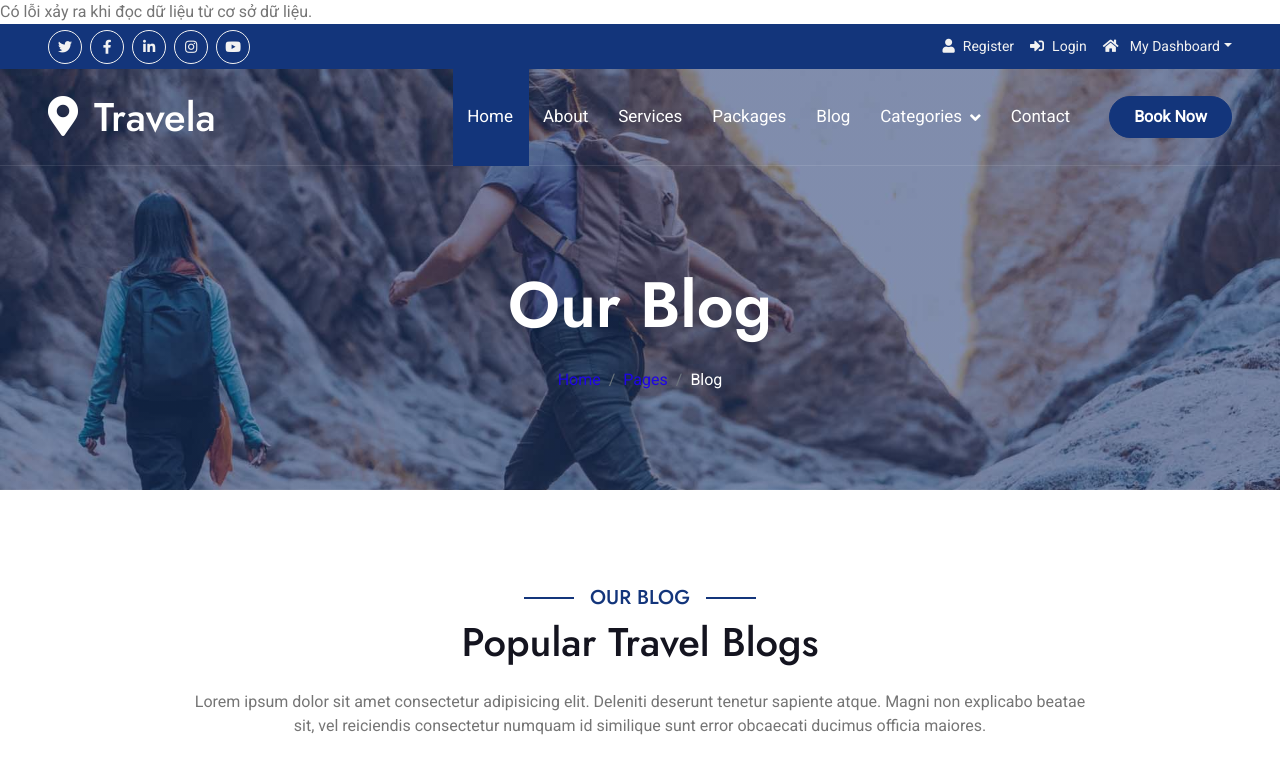
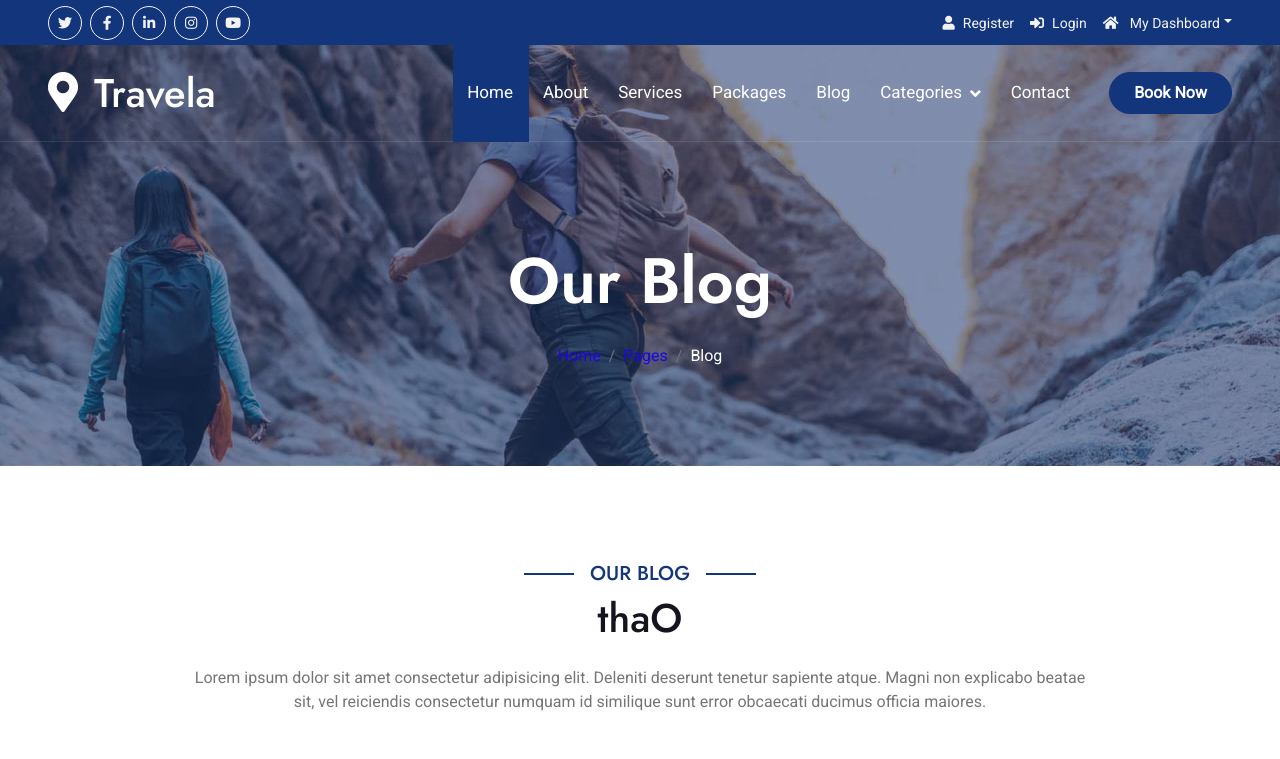
Before and after one commit to HcThanh-IT/DOAN, a PHP site: page /blogs.php?id_category=1 in a window 1280 px wide. Shown: the top 759 px of the page. Run offline with PHP 8.4, Linux system fonts and the light colour scheme; data comes from the database, SQL or seed files in the repository; data that the repository does not hold is empty; some libraries are stand-ins or nearby versions.

Commit message:
Update 23:41 19/06/2024

```diff
--- a/admin/database/blogs.php
+++ b/admin/database/blogs.php
@@ -47,14 +47,11 @@
 		$stmt = $this->conn->prepare($sql);
 		$stmt->bindParam(":category_id", $id_category);
 		$stmt->execute();
-		$row = $stmt->fetch();
-		$this->title = $row['title'];
-		$this->content = $row['content'];
-		$this->image = $row['image'];
-		$this->id_category = $row['id_category'];
-		$this->id_user = $row['id_user'];
-		$this->created_at = $row['created_at'];
-		$this->updated_at = $row['updated_at'];
+		$result = array();
+        while ($row = $stmt->fetch(PDO::FETCH_ASSOC)) {
+            $result[] = $row;
+        }
+        return $result;
 	}
 
 
--- a/blogs.php
+++ b/blogs.php
@@ -9,32 +9,8 @@
     $stmt_categories = $blogcategories->readAll();
 
     $blogs= new blogs($db);
-    if(isset($_GET['id_category'])){
-        $id_category = $_GET['id_category'];
-        $stmt_blogs = $blogs->read_category($id_category);
-
-        if ($stmt_blogs !== null && $stmt_blogs !== false) {
-            if ($stmt_blogs->rowCount() > 0) {
-                while ($blog = $stmt_blogs->fetch(PDO::FETCH_ASSOC)) {
-                    echo "Title: " . $blog['title'] . "<br>";
-                    echo "Content: " . $blog['content'] . "<br>";
-                    echo "<hr>";
-                }
-            } else {
-                echo "Không có bài đăng nào trong danh mục này.";
-            }
-        } else {
-            echo "Có lỗi xảy ra khi đọc dữ liệu từ cơ sở dữ liệu.";
-        }
-    }
-    else{
-        $stmt_blogs_all = $blogs->readAll();
-    }
-
-
-
-
-
+    $id_category=$_GET['id_category'];
+    $stmt_blogs=$blogs->read_category($id_category);
 
 ?>
 <!DOCTYPE html>
@@ -106,14 +82,19 @@
             <div class="container py-5">
                 <div class="mx-auto text-center mb-5" style="max-width: 900px;">
                     <h5 class="section-title px-3">Our Blog</h5>
-                    <h1 class="mb-4">Popular Travel Blogs</h1>
+                    <?php
+                    $stmt_categories = $blogcategories->readAll();
+                        while ($row_categories = $stmt_categories->fetch()) {
+                    ?>
+                        <h1 class="mb-4">
+                            <?php if($_GET['id_category']==$row_categories['id'])echo $row_categories['title']?>
+                        </h1>
+                    <?php } ?>
                     <p class="mb-0">Lorem ipsum dolor sit amet consectetur adipisicing elit. Deleniti deserunt tenetur sapiente atque. Magni non explicabo beatae sit, vel reiciendis consectetur numquam id similique sunt error obcaecati ducimus officia maiores.
                     </p>
                 </div>
                 <div class="row g-4 justify-content-center">
-                    <?php if(isset($_GET['id_category'])){
-                    // while ($row_blogs = $stmt_blogs->fetch()) {
-?>
+                    <?php foreach ($stmt_blogs as $row_blogs) {?>
                     <div class="col-lg-4 col-md-6">
                         <div class="blog-item">
                             <div class="blog-img">
@@ -131,40 +112,13 @@
                             </div>
                             <div class="blog-content border border-top-0 rounded-bottom p-4">
                                 <p class="mb-3">Posted By: Royal Hamblin </p>
-                                <!-- <a href="#" class="h4"><?php  echo $row_blogs['title'];?></a>
-                                <p class="my-3"><?php echo $row_blogs['content']?></p> -->
+                                <a href="#" class="h4"><?php  echo $row_blogs['title'];?></a>
+                                <p class="my-3"><?php echo $row_blogs['content']?></p>
                                 <a href="#" class="btn btn-primary rounded-pill py-2 px-4">Read More</a>
                             </div>
                         </div>
                     </div>
-                    <?php
-                }
-                else{
-                    while ($row_blogs_all = $stmt_blogs_all->fetch()) {?>
-                        <div class="col-lg-4 col-md-6">
-                        <div class="blog-item">
-                            <div class="blog-img">
-                                <div class="blog-img-inner">
-                                    <img class="img-fluid w-100 rounded-top" src="img/blog-1.jpg" alt="Image">
-                                    <div class="blog-icon">
-                                        <a href="#" class="my-auto"><i class="fas fa-link fa-2x text-white"></i></a>
-                                    </div>
-                                </div>
-                                <div class="blog-info d-flex align-items-center border border-start-0 border-end-0">
-                                    <small class="flex-fill text-center border-end py-2"><i class="fa fa-calendar-alt text-primary me-2"></i>28 Jan 2050</small>
-                                    <a href="#" class="btn-hover flex-fill text-center text-white border-end py-2"><i class="fa fa-thumbs-up text-primary me-2"></i>1.7K</a>
-                                    <a href="#" class="btn-hover flex-fill text-center text-white py-2"><i class="fa fa-comments text-primary me-2"></i>1K</a>
-                                </div>
-                            </div>
-                            <div class="blog-content border border-top-0 rounded-bottom p-4">
-                                <p class="mb-3">Posted By: Royal Hamblin </p>
-                                <a href="#" class="h4"><?php  echo $row_blogs_all['title'];?></a>
-                                <p class="my-3"><?php echo $row_blogs_all['content']?></p>
-                                <a href="#" class="btn btn-primary rounded-pill py-2 px-4">Read More</a>
-                            </div>
-                        </div>
-                    </div>
-                        <?php }}?>
+                    <?php } ?>
                 </div>
             </div>
         </div>
```
